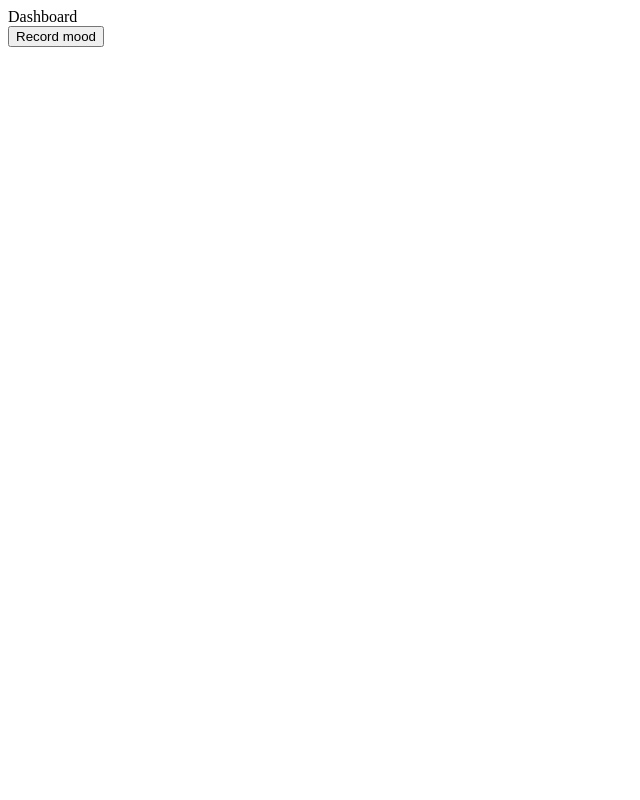
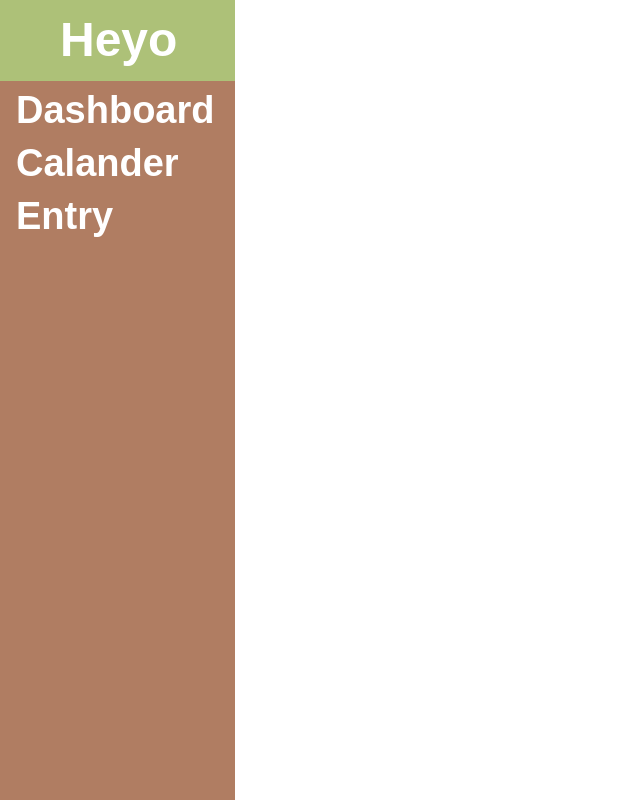
Before and after one commit to joeulam/wellness-electron, an Electron app: page my-electron-app/Dashboard.html in a window 1600 px wide. Shown: the top 800 px of the page, without its empty margins (0-640 px from the left). Drawn offline with Linux system fonts and the light colour scheme; a web font is replaced by a local one.

Commit message:
Dashboard update v1.1.6

```diff
--- a/my-electron-app/Dashboard.html
+++ b/my-electron-app/Dashboard.html
@@ -1,11 +1,20 @@
 <!DOCTYPE html>
+<meta name="viewport" content="width=device-width, initial-scale=1">
+<html>
+    <link href="./dashboard.css" rel="stylesheet" type="text/css" />
 
-<html>
     <head>
-        <div>
-            Dashboard
+        <div class="sidebar">
+            <div class="heyobg">
+                <h2 id="heyo">Heyo</h2>
+            </div>
+            <div class="choices">
+                <label id="dash">Dashboard</label>
+                <label id="cal">Calander</label>
+                <label id="Entry">Entry</label>
+            </div>
         </div>
-        <button id="moods">Record mood</button>
     </head>
+    <button id="moods">Record mood</button>
     <script src="dashboard.js"></script>
 </html>
--- /dev/null
+++ b/my-electron-app/dashboard.css
@@ -0,0 +1,109 @@
+/* sidebar */
+@import url('https://fonts.googleapis.com/css2?family=Gaegu:wght@700&display=swap');
+
+.sidebar{
+    position: absolute;
+    width: 235px;
+    height: 100%;
+    left: 0px;
+    top: 0px;
+    z-index: -100;
+    background: #B07D62;
+}
+
+
+
+/* Heyo bg */
+
+.heyobg{
+    position: absolute;
+    width: 235px;
+    height: 81px;
+    left: 0px;
+    top: 0px;
+    z-index: -100;
+    display:inline-block;
+    background: #ADC178;
+}
+
+
+/*Side menu choices*/
+.choices{
+    position: absolute;
+    top:81px;
+    height: 123px;
+    width: 235px;
+}
+.choices label{
+padding: 6px 8px 6px 16px;
+  text-decoration: none;
+  display: block;
+  font-family: 'Gaegu', sans-serif;
+    font-style: normal;
+    font-weight: 700;
+    font-size: 38px;
+    line-height: 29px;
+    text-align: left;
+}
+
+
+/* ENTRY */
+
+#Entry{
+    width: 259px;
+    height: 41px;
+    color: #FFFFFF;
+}
+
+
+
+
+/* CALENDAR */
+
+#cal{
+    width: 259px;
+    height: 41px;
+    color: #FFFFFF;
+}
+
+
+
+
+/* DASHBOARD */
+
+#dash{
+    width: 259px;
+    height: 41px;
+    color: #FFFFFF;
+    padding-top: 15px;
+
+}
+
+
+
+/* HEYO */
+
+#heyo{
+    position: absolute;
+
+margin-left: 60px;
+font-family: 'Gaegu', sans-serif;
+font-style: normal;
+font-weight: 700;
+font-size: 48px;
+line-height: 0px;
+display: flex;
+align-items: flex-end;
+text-align: center;
+
+color: #FFFFFF;
+
+}
+
+#moods{
+    position: absolute;
+width: 270px;
+height: 87px;
+left: 1115px;
+top: 874px;
+}
```
